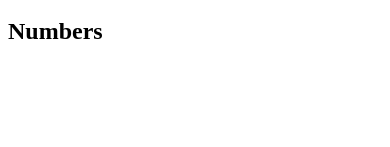
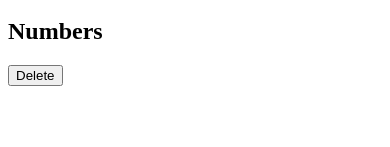
Before and after one commit to Yxav/fs-open, a React (Create React App) app in the folder part2/phonebook/: page / in a window 390 px wide. Shown: the part 153-300 px from the top of the page. Built offline with nearby package versions, Linux system fonts and the light colour scheme; data requests are answered from the project's data file.

Commit message:
phonebook-part2:step10

```diff
--- a/part2/phonebook/db.json
+++ b/part2/phonebook/db.json
@@ -1,3 +1,8 @@
 {
-  "persons": []
+  "persons": [
+    {
+      "1234567": "",
+      "id": 1
+    }
+  ]
 }
--- a/part2/phonebook/src/App.js
+++ b/part2/phonebook/src/App.js
@@ -12,6 +12,8 @@ const App = () => {
 
 
   useEffect(() => personsServices.getData().then(res => setPersons(res)), [])
+
+
 
 
   const handleFilter = e => {
@@ -30,8 +32,17 @@ const App = () => {
         })
       return
     }
+  }
 
-
+  const updatePerson = ({name, number}) => {
+    const notification = window.confirm(`${name} is already added to phonebook. Replace the old number with a new one`)
+    if(notification) {
+      const person = persons.find(person => person.name === name)
+      personsServices.updateData(person.id, {name, number})
+        .then(responsedPeople => setPersons(persons.map(people=> people.id !== person.id ? people : responsedPeople)))
+      return
+    }
+    console.log('nao trocou')
   }
 
   const handleName = e => setNewName(e.target.value)
@@ -41,11 +52,11 @@ const App = () => {
   const sendPerson = e => {
     e.preventDefault()
     const peoples = [...persons]
+    const people = { name: newName, number: newNumber }
 
     const filtered = peoples.some(people => people.name === newName)
-    if (filtered) return alert(`${newName} is already added to phonebook`)
+    if (filtered) return updatePerson(people)
 
-    const people = { name: newName, number: newNumber }
     personsServices.saveData(people)
       .then(response => setPersons(peoples.concat(response)))
 
--- a/part2/phonebook/src/services/persons.js
+++ b/part2/phonebook/src/services/persons.js
@@ -6,9 +6,11 @@ const getData = () => axios.get(baseUrl).then(response => response.data)
 
 const saveData = (person) => axios.post(baseUrl, person).then(response => response.data)
 
+const updateData = (id, data) => axios.put(`${baseUrl}/${id}`, data).then(response => response.data)
+
 const deleteData = (id) => axios.delete(`${baseUrl}/${id}`).then(response => response.data)
 
 
 
 
-export default { getData, saveData, deleteData }
+export default { getData, saveData, deleteData, updateData }
```
